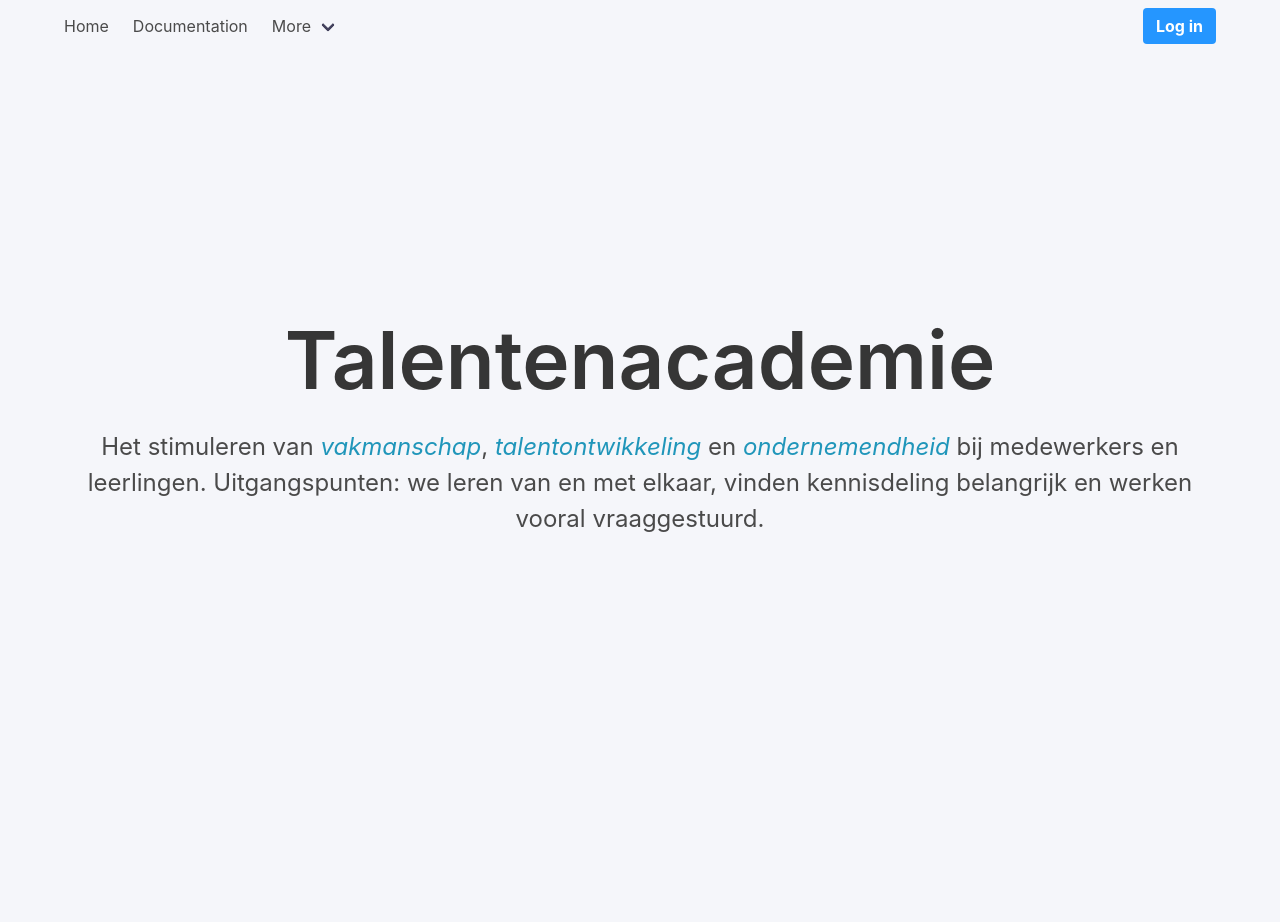
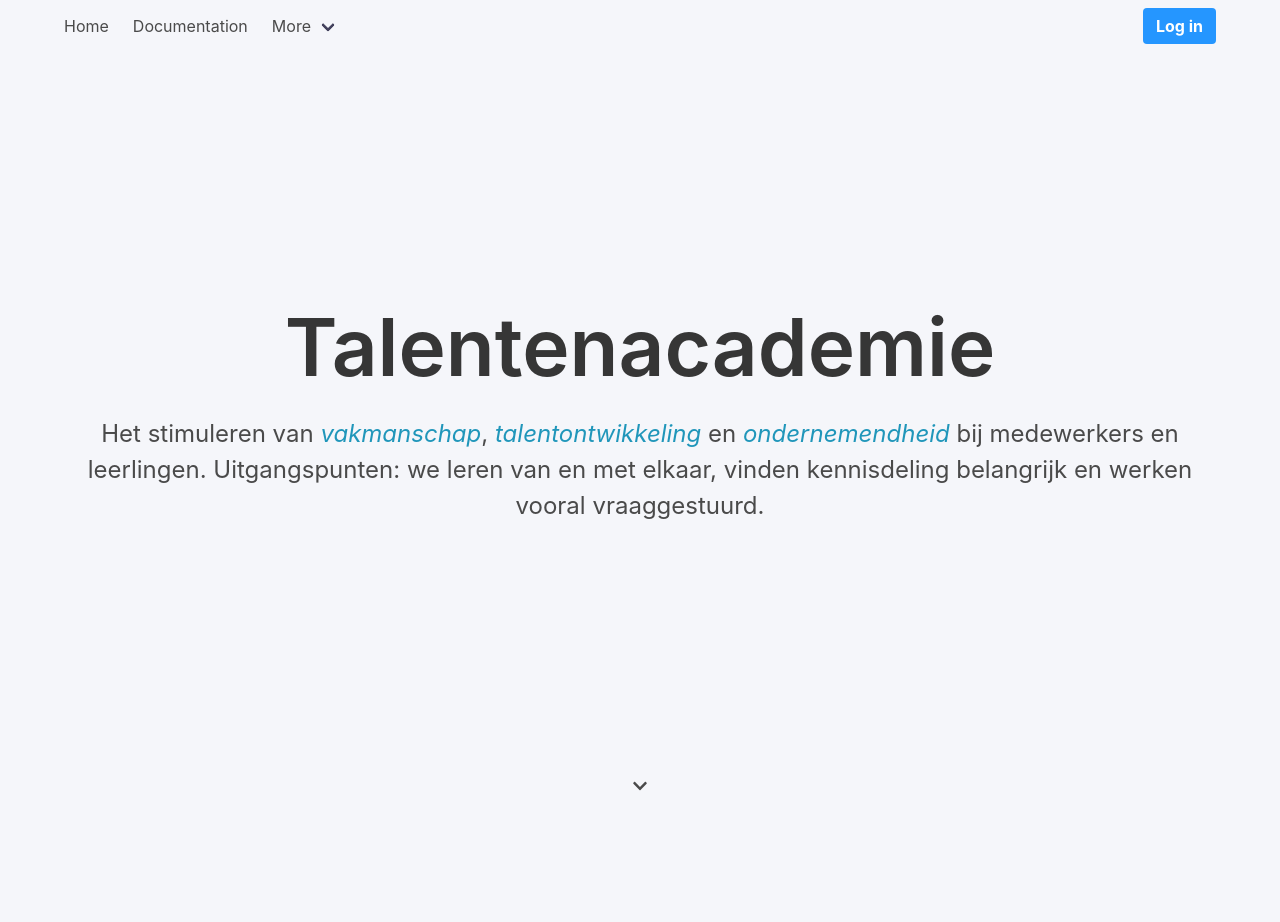
Before and after one commit to Mathias0000/Mathias0000.github.io, a plain HTML site: page index.html in a window 1280 px wide. Shown: the top 922 px of the page. Drawn offline with Linux system fonts and the light colour scheme.

Commit message:
added title, nicer styling

```diff
--- a/index.html
+++ b/index.html
@@ -2,12 +2,14 @@
 <html lang="en">
 
 <head>
-  <title>My custom Bulma website</title>
+  <title>De SVOPL Talentenacademie</title>
   <link rel="stylesheet" href="css/mystyles.css">
   <meta name="viewport" content="width=device-width, initial-scale=1.0">
   <script defer src="https://use.fontawesome.com/releases/v5.3.1/js/all.js"></script>
   <style>
-
+.mainTitle:hover span {
+  color: #2096BA;
+}
   </style>
 </head>
 
@@ -82,7 +84,7 @@
       <div class="container">
         <div class="columns">
           <div class="column">
-            <p class="title is-1 has-text-centered" style="font-size:5rem;">Talentenacademie</p>
+            <p class="title is-1 has-text-centered mainTitle" style="font-size:5rem;"><span>Talenten</span>academie</p>
 
             <div class="content  is-size-4 has-text-centered">
               <p>Het stimuleren van <a class="is-italic" style="color: #2096BA">vakmanschap</a>, <a class="is-italic" style="color: #2096BA">talentontwikkeling</a> en <a class="is-italic" style="color: #2096BA">ondernemendheid</a> bij medewerkers en leerlingen. Uitgangspunten: we leren van en met elkaar, vinden kennisdeling belangrijk en werken vooral vraaggestuurd.</p>
@@ -143,6 +145,17 @@
 
 
       </div>
+    </div>
+    <div class="hero-footer">
+      <div class="container">
+        <div class="columns">
+          <div class="column has-text-centered">
+        <span class="icon">
+          <i class="fas fa-chevron-down"></i>
+        </span>
+        </div>
+      </div>
+    </div>
     </div>
   </section>
 
```
